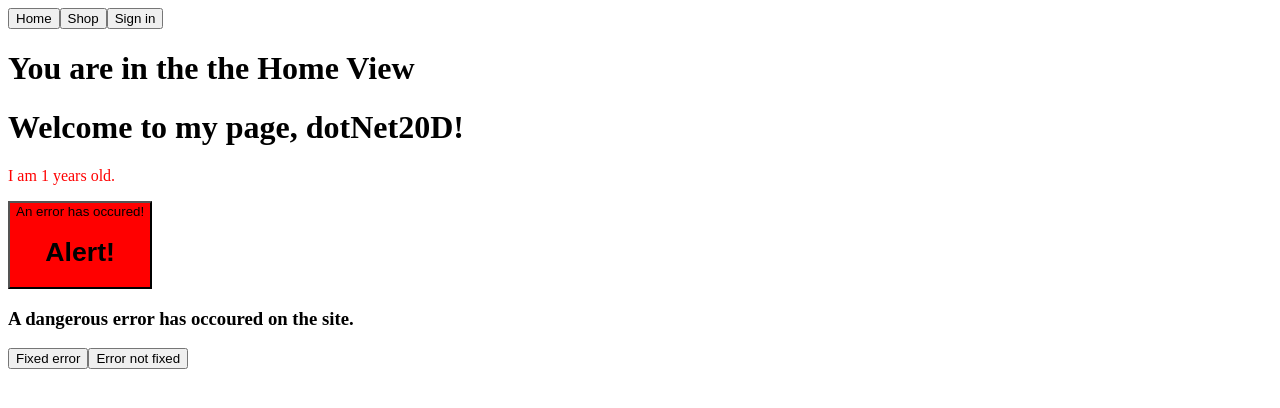
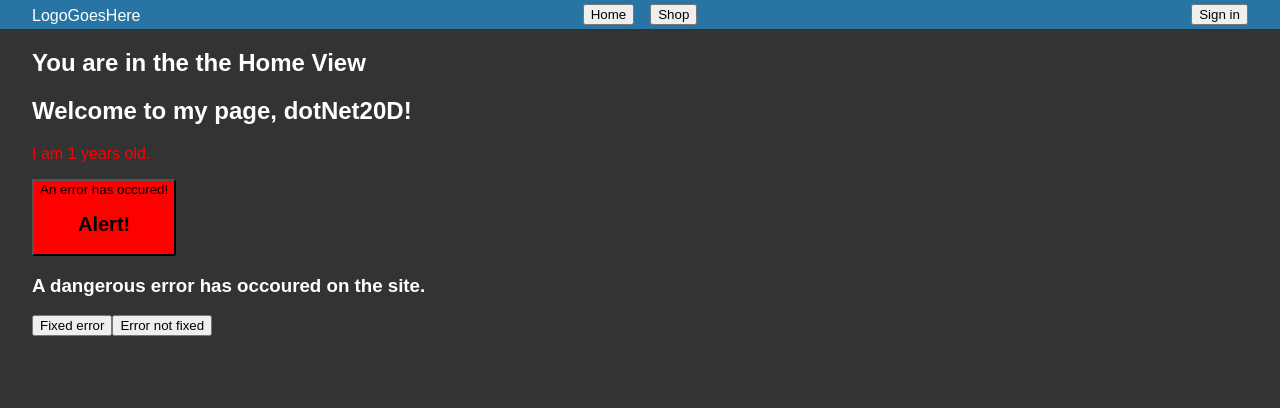
Before and after one commit to BjornBergquist/week3live, a React (Create React App) app: page / in a window 1280 px wide. Shown: the top 408 px of the page. Built offline with nearby package versions, Linux system fonts and the light colour scheme.

Commit message:
Added some semantic HTML and CSS to the page, as well as a grid layout to the navbar.

```diff
--- a/src/App.js
+++ b/src/App.js
@@ -2,6 +2,7 @@ import { Routes } from "./routes/Routes";
 import { Navigation } from "./components/navigation/Navigation";
 import { UserProvider } from "./shared/provider/UserProvider";
 import { SignInView } from "./views/signinview/SignInView";
+import "./shared/global/Style.css";
 
 function App() {
   return (
--- a/src/components/navigation/navigationdesktop/NavigationDesktop.css
+++ b/src/components/navigation/navigationdesktop/NavigationDesktop.css
@@ -0,0 +1,30 @@
+.navbar--desktop {
+  background-color: var(--clr-primary);
+  width: 100%;
+  display: grid;
+  grid-template-columns: 2em 1fr 3fr 1fr 2em;
+  justify-content: center;
+  padding: 0.25em 0;
+}
+
+.navbar__logo--desktop {
+  justify-self: start;
+  align-self: end;
+  margin: 0;
+  grid-column: 2;
+}
+
+.navbar__list--deskop {
+  justify-self: center;
+  grid-column: 3;
+  display: flex;
+  list-style: none;
+  gap: 1em;
+  padding: 0;
+  margin: 0;
+}
+
+.navbar__login--desktop {
+  justify-self: end;
+  grid-column: -3;
+}
--- a/src/components/navigation/navigationdesktop/NavigationDesktop.js
+++ b/src/components/navigation/navigationdesktop/NavigationDesktop.js
@@ -3,27 +3,41 @@ import { useHistory } from "react-router";
 import { Link } from "react-router-dom";
 import RoutingPath from "../../../routes/RoutingPath";
 import { UserContext } from "../../../shared/provider/UserProvider";
+import "./NavigationDesktop.css";
 
 export const NavigationDesktop = () => {
   const history = useHistory();
   const [authenticatedUser, SetAuthenticatedUser] = useContext(UserContext);
   const renderLogin = () => {
-    if (authenticatedUser) return <span>{authenticatedUser}</span>;
+    if (authenticatedUser)
+      return (
+        <span className="navbar__login--desktop">{authenticatedUser}</span>
+      );
     return (
-      <button onClick={() => history.push(RoutingPath.signInView)}>
+      <button
+        className="navbar__login--desktop"
+        onClick={() => history.push(RoutingPath.signInView)}
+      >
         Sign in
       </button>
     );
   };
   return (
-    <nav>
-      <button onClick={() => history.push(RoutingPath.homeView)}>Home</button>
-      <button onClick={() => history.push(RoutingPath.storeView)}>Shop</button>
+    <nav className="navbar--desktop">
+      <span className="navbar__logo--desktop"> LogoGoesHere </span>
+      <ul className="navbar__list--deskop">
+        <li>
+          <button onClick={() => history.push(RoutingPath.homeView)}>
+            Home
+          </button>
+        </li>
+        <li>
+          <button onClick={() => history.push(RoutingPath.storeView)}>
+            Shop
+          </button>
+        </li>
+      </ul>
       {renderLogin()}
-      {/*
-      <Link to={RoutingPath.homeView}>Home</Link>
-      <Link to={RoutingPath.storeView}>Shop</Link>
-      <Link to={RoutingPath.signInView}>SignIn</Link> */}
     </nav>
   );
 };
--- /dev/null
+++ b/src/shared/global/Style.css
@@ -0,0 +1,36 @@
+@import url("https://fonts.googleapis.com/css2?family=Roboto:wght@400;700&display=swap");
+
+:root {
+  --clr-primary-light: #a3d4d4;
+  --clr-primary: #2875a5;
+  --clr-primary-dark: #05314c;
+  --clr-secondary: #333;
+  --clr-secondary-light: white;
+  --clr-accent: #b92e2a;
+  --clr-accent-dark: hsl(2, 66%, 35%);
+}
+
+body {
+  /* Tar bort förinställd rymd i body, då jag hellre vill ändra det själv */
+  margin: 0;
+  padding: 0;
+  background-color: var(--clr-secondary);
+  color: var(--clr-secondary-light);
+  font-family: "Poppins", sans-serif;
+}
+
+*,
+*::before,
+*::after {
+  /* Inkluderar padding och border i width och height utrökningar. */
+  box-sizing: border-box;
+}
+
+img {
+  /* Gör så att bilder inte växer sig större än sin förälder. */
+  max-width: 100%;
+}
+
+main {
+  margin-inline: 2em;
+}
--- a/src/views/homeview/HomeView.js
+++ b/src/views/homeview/HomeView.js
@@ -4,7 +4,8 @@ import { ErrorMessage } from "../../components/errormessage/ErrorMessage";
 
 export const HomeView = () => {
   return (
-    <div>
+    <main>
+      <section>
         {console.log("Rendering HomeView")}
         <h1>You are in the the Home View</h1>
         <GreetUser name="dotNet20D" age="1" />
@@ -13,6 +14,7 @@ export const HomeView = () => {
           <h2>Element 2</h2>
         </ErrorButton>
         <ErrorMessage message="A dangerous error has occoured on the site." />
-    </div>
+      </section>
+    </main>
   );
 };
--- a/src/views/signinview/SignInView.js
+++ b/src/views/signinview/SignInView.js
@@ -15,7 +15,8 @@ export const SignInView = () => {
   };
 
   return (
-    <div>
+    <main>
+      <section>
         <h1> {username} </h1>
         <input
           placeholder="Enter username"
@@ -29,7 +30,8 @@ export const SignInView = () => {
         />
          <br />
         <button onClick={() => logIn()}>Sign in</button>
-    </div>
+      </section>
+    </main>
   );
 };
 
--- a/src/views/storeview/StoreView.js
+++ b/src/views/storeview/StoreView.js
@@ -10,7 +10,8 @@ export const StoreView = () => {
   }, [count]);
 
   return (
-    <div>
+    <main>
+      <section>
         <h1>Our Amazing Product</h1>
         <button onClick={() => setCount(count + 1)}>+</button>
         <span>{count}</span>
@@ -21,6 +22,7 @@ export const StoreView = () => {
         >
           -
         </button>
-    </div>
+      </section>
+    </main>
   );
 };
```
Lines whose indentation alone changed are shown as unchanged.
